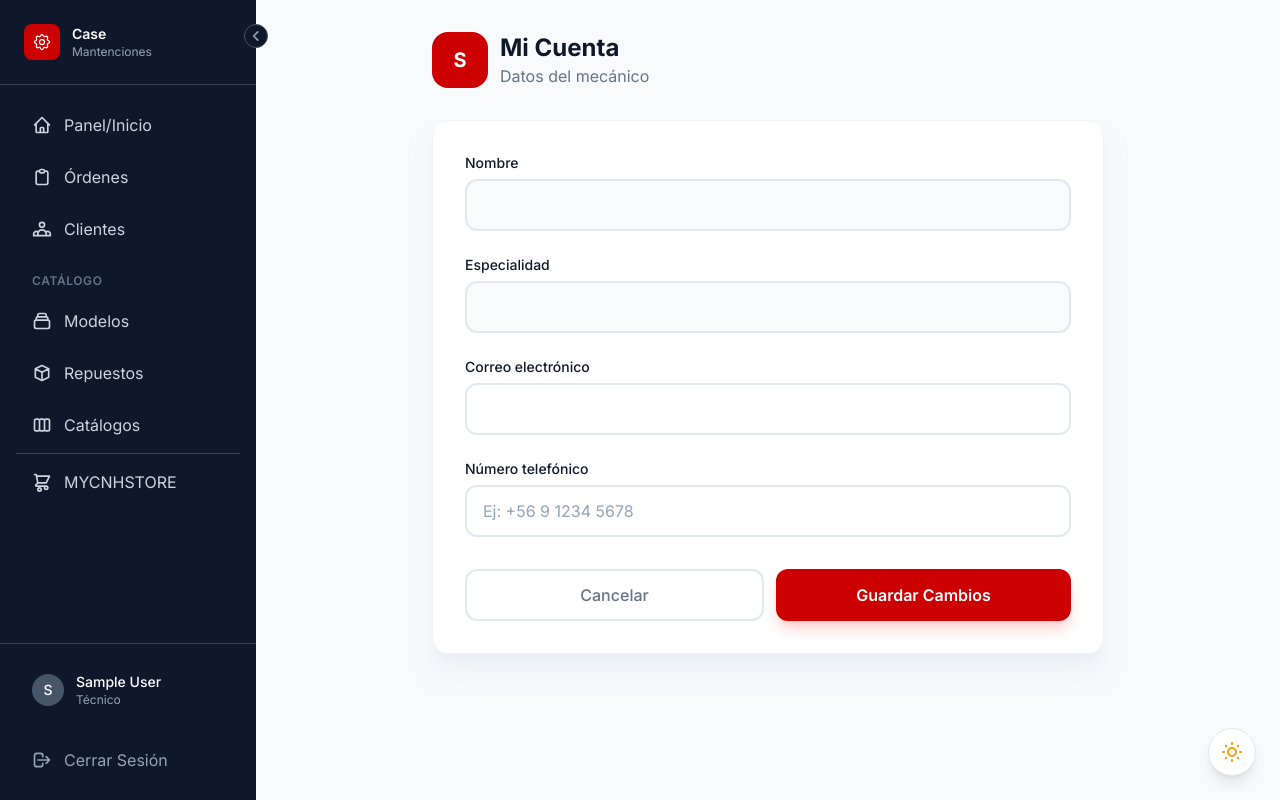
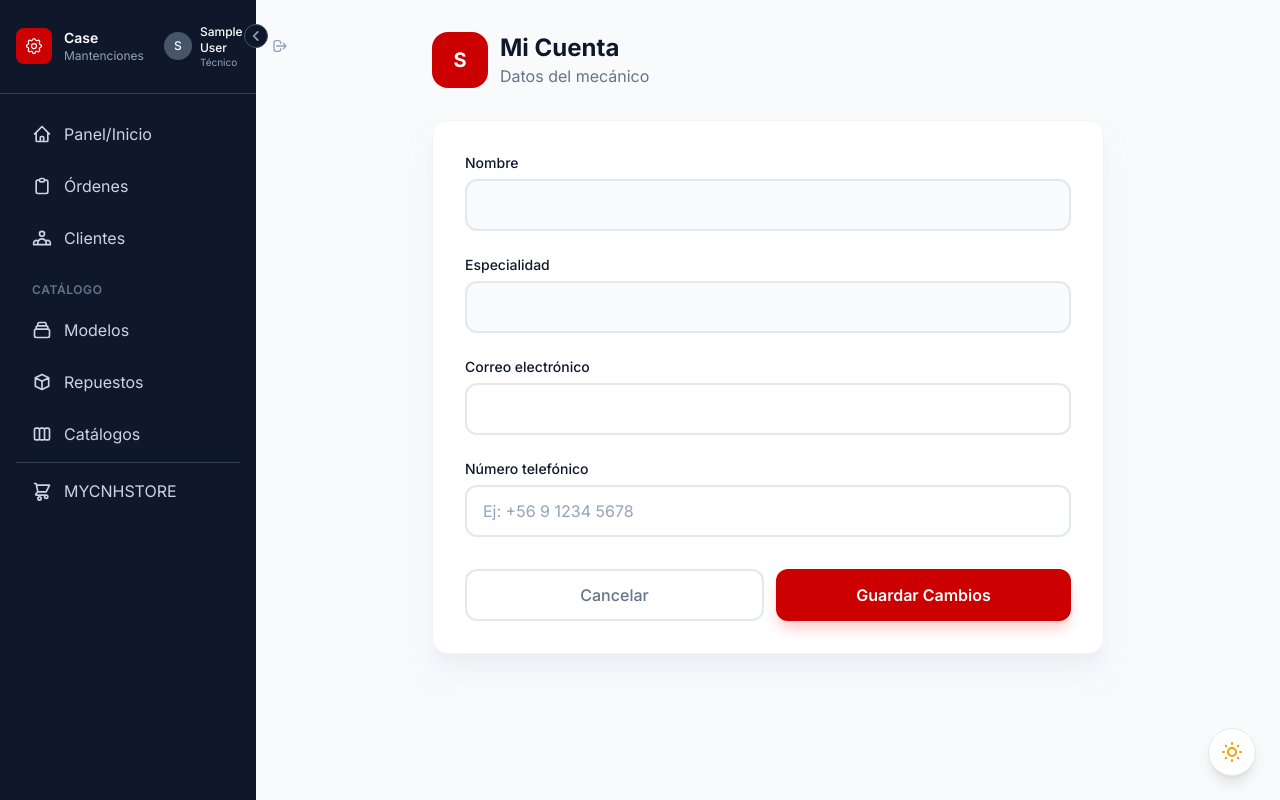
Before and after one commit to grosar03-maker/sistema-mantenciones, a Django app: template infrastructure/templates/mecanico/detalle_mecanico.html in a window 1280 px wide. Run offline with Django 4.2, Linux system fonts and the light colour scheme; the template is opened without the code that fills it, so the values that code supplies are empty; the visitor is signed in with stand-in values (Sample User, id 1); some libraries are stand-ins or nearby versions.

Commit message:
sidebar: nombre mecanico, enlace editar y cerrar sesion movidos a la esquina superior derecha

```diff
--- a/infrastructure/templates/mecanico/sidebar.html
+++ b/infrastructure/templates/mecanico/sidebar.html
@@ -7,11 +7,11 @@
 #sidebar.collapsed .nav-link svg { margin: 0; }
 #sidebar.collapsed .sidebar-header { justify-content: center; }
 #sidebar.collapsed .sidebar-header .sidebar-text { display: none; }
-#sidebar.collapsed .user-section { justify-content: center; }
 #sidebar.collapsed .user-section .sidebar-text { display: none; }
 #sidebar.collapsed .cat-label { display: none; }
 #sidebar.collapsed .p-6 { padding: 1rem; }
 #sidebar.collapsed .nav-cat { padding: 0.5rem; }
+#sidebar.collapsed .top-bar { justify-content: center; }
 </style>
 <aside id="sidebar" class="w-64 bg-[#0F172A] min-h-screen flex flex-col shrink-0 transition-all duration-300 relative">
     <button id="toggleSidebar" onclick="toggleSidebar()"
@@ -20,8 +20,9 @@
             <path stroke-linecap="round" stroke-linejoin="round" stroke-width="3" d="M15 19l-7-7 7-7"/>
         </svg>
     </button>
-    <div class="p-6 border-b border-slate-700">
-        <a href="{% url 'dashboard_mecanico' %}" class="flex items-center gap-3 sidebar-header">
+
+    <div class="p-4 border-b border-slate-700 top-bar flex items-center justify-between gap-2">
+        <a href="{% url 'dashboard_mecanico' %}" class="flex items-center gap-3 sidebar-header shrink-0">
             <div class="w-9 h-9 rounded-lg bg-[#CC0000] flex items-center justify-center shrink-0">
                 <svg class="w-5 h-5 text-white" fill="none" stroke="currentColor" viewBox="0 0 24 24">
                     <path stroke-linecap="round" stroke-linejoin="round" stroke-width="1.5" d="M10.325 4.317c.426-1.756 2.924-1.756 3.35 0a1.724 1.724 0 002.573 1.066c1.543-.94 3.31.826 2.37 2.37a1.724 1.724 0 001.066 2.573c1.756.426 1.756 2.924 0 3.35a1.724 1.724 0 00-1.066 2.573c.94 1.543-.826 3.31-2.37 2.37a1.724 1.724 0 00-2.573 1.066c-.426 1.756-2.924 1.756-3.35 0a1.724 1.724 0 00-2.573-1.066c-1.543.94-3.31-.826-2.37-2.37a1.724 1.724 0 00-1.066-2.573c-1.756-.426-1.756-2.924 0-3.35a1.724 1.724 0 001.066-2.573c-.94-1.543.826-3.31 2.37-2.37.996.608 2.296.07 2.572-1.065z" />
@@ -33,6 +34,24 @@
                 <p class="text-slate-400 text-xs">Mantenciones</p>
             </div>
         </a>
+
+        <div class="flex items-center gap-1 sidebar-text">
+            <a href="{% url 'detalle_mecanico' %}" class="flex items-center gap-2 px-3 py-2 rounded-xl text-slate-300 hover:bg-slate-800 hover:text-white transition-all duration-200 group" title="Mi Cuenta">
+                <div class="w-7 h-7 rounded-full bg-slate-600 flex items-center justify-center text-white text-xs font-medium uppercase shrink-0 group-hover:bg-slate-500 transition-colors">
+                    {{ mecanico.nombre|make_list|first|default:user.username|make_list|first }}
+                </div>
+                <div class="leading-tight">
+                    <p class="text-white text-xs font-medium">{{ mecanico.nombre|default:user.get_full_name|default:user.username }}</p>
+                    <p class="text-slate-400 text-[10px]">{{ mecanico.especialidad|default:"Técnico" }}</p>
+                </div>
+            </a>
+            <a href="{% url 'logout' %}"
+               class="flex items-center justify-center w-9 h-9 rounded-xl text-slate-400 hover:bg-slate-800 hover:text-white transition-all duration-200" title="Cerrar Sesión">
+                <svg class="w-4 h-4" fill="none" stroke="currentColor" viewBox="0 0 24 24">
+                    <path stroke-linecap="round" stroke-linejoin="round" stroke-width="2" d="M17 16l4-4m0 0l-4-4m4 4H7m6 4v1a3 3 0 01-3 3H6a3 3 0 01-3-3V7a3 3 0 013-3h4a3 3 0 013 3v1" />
+                </svg>
+            </a>
+        </div>
     </div>
 
     <nav class="flex-1 p-4 space-y-1">
@@ -85,42 +104,18 @@
             <span class="sidebar-text">MYCNHSTORE</span>
         </a>
     </nav>
-
-    <div class="p-4 border-t border-slate-700">
-        <a href="{% url 'detalle_mecanico' %}" class="user-section flex items-center gap-3 px-4 py-3 rounded-xl text-slate-300 hover:bg-slate-800 hover:text-white transition-all duration-200">
-            <div class="w-8 h-8 rounded-full bg-slate-600 flex items-center justify-center text-white text-sm font-medium uppercase shrink-0">
-                {{ mecanico.nombre|make_list|first|default:user.username|make_list|first }}
-            </div>
-            <div class="sidebar-text">
-                <p class="text-white text-sm font-medium">{{ mecanico.nombre|default:user.get_full_name|default:user.username }}</p>
-                <p class="text-slate-400 text-xs">{{ mecanico.especialidad|default:"Técnico" }}</p>
-            </div>
-        </a>
-    </div>
-    <div class="px-4 pb-4">
-        <a href="{% url 'logout' %}"
-           class="flex items-center gap-3 px-4 py-3 rounded-xl text-slate-400 hover:bg-slate-800 hover:text-white transition-all duration-200">
-            <svg class="w-5 h-5 shrink-0" fill="none" stroke="currentColor" viewBox="0 0 24 24">
-                <path stroke-linecap="round" stroke-linejoin="round" stroke-width="2" d="M17 16l4-4m0 0l-4-4m4 4H7m6 4v1a3 3 0 01-3 3H6a3 3 0 01-3-3V7a3 3 0 013-3h4a3 3 0 013 3v1" />
-            </svg>
-            <span class="sidebar-text">Cerrar Sesión</span>
-        </a>
-    </div>
 </aside>
 <script>
 (function() {
     var s = document.getElementById('sidebar');
     var c = document.getElementById('chevronIcon');
-    var barra = document.getElementById('barraEliminar');
     function colapsar(estado) {
         if (estado) {
             s.classList.add('collapsed');
             c.style.transform = 'rotate(180deg)';
-            if (barra) barra.style.left = '4rem';
         } else {
             s.classList.remove('collapsed');
             c.style.transform = '';
-            if (barra) barra.style.left = '16rem';
         }
         try { localStorage.setItem('sidebar_collapsed', estado ? '1' : ''); } catch(e) {}
     }
```
